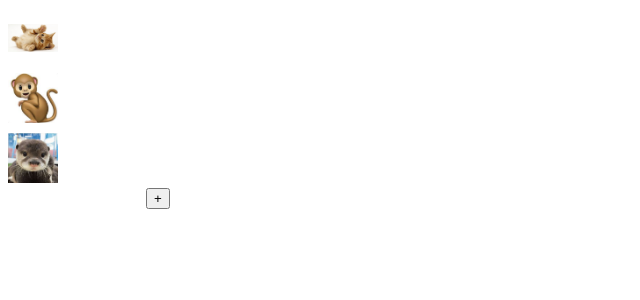
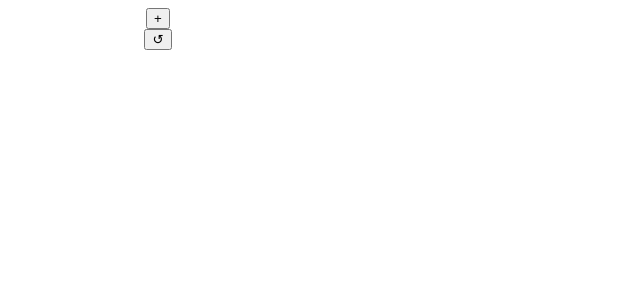
Before and after one commit to judydev/emojist, a React (Create React App) app: page / in a window 1280 px wide. Shown: the top 300 px of the page, without its empty margins (0-640 px from the left). Built offline with nearby package versions, Linux system fonts and the light colour scheme.

Commit message:
update: add emoji list to localStorage as strigified json

```diff
--- a/public/index.html
+++ b/public/index.html
@@ -4,7 +4,7 @@
     <meta charset="utf-8" />
     <meta name="viewport" content="width=device-width, initial-scale=1" />
     <meta name="theme-color" content="#000000" />
-    <link rel="apple-touch-icon" href="%PUBLIC_URL%/doge.png" />
+    <link rel="apple-touch-icon" href="%PUBLIC_URL%/doge.ico" />
   </head>
   <body>
     <div id="emojist-root"></div>
--- a/src/App.css
+++ b/src/App.css
@@ -8,7 +8,7 @@
   width: 60px;
   height: 60px;
   align-content: center;
-  vertical-align: center;
+  display: flex;
 }
 
 .default-image {
--- a/src/App.tsx
+++ b/src/App.tsx
@@ -1,35 +1,41 @@
 import React, { SyntheticEvent, useEffect, useState } from 'react';
 import { AddImage } from './AddImage';
 import './App.css';
-import cat from './assets/cat.jpeg';
-import monkey from './assets/monkey.jpeg';
-import otter from './assets/otter.jpeg';
 import { EmojiWithTooltip } from './EmojiWithTooltip';
 import { readImage } from './utils/readImage';
 
 function App() {
-  let list = [cat, monkey, otter];
-  const storage = localStorage.getItem('emojis');
-  if(storage){
-    list = [...list,storage]
-  }
+  const [emojis, setEmojis] = useState([] as string[]);
 
-  const [emojis,setEmojis] = useState(list);
+  useEffect(() => {
+    const storage = localStorage.getItem('emojis');
+    if (storage) {
+      console.log('stor', storage)
 
-  useEffect(()=>{
-    console.log('onMounted',localStorage)
-  },[])
+      setEmojis(JSON.parse(storage));
+    }
+  }, []);
 
   return (
     <div className="App">
-      {
-        emojis.map((image:string, index:number)=>(
+      {emojis.map((image: string, index: number) => (
           <div key={'emoji-'+index}>
-            <EmojiWithTooltip image={image} />
+          <EmojiWithTooltip
+            key={index}
+            image={image}
+            onRemoveEmoji={(img: string) => {
+              const index = emojis.indexOf(img);
+              let list = emojis;
+              list.splice(index, 1);
+              console.log('li', emojis, img, index, list)
+              setEmojis([...list]);
+              localStorage.setItem('emojis', JSON.stringify(list))
+            }}
+          />
           </div>
-        ))
-      }
+      ))}
       <AddImage onAddImage={onAddImage} />
+      <button onClick={() => { window.location.reload() }}>&#8634;</button>
     </div>
   );
 
@@ -39,11 +45,12 @@ function App() {
       const file = files[0];
 
       console.log('onAddImage',file,typeof file);
-      readImage(file, (img:any)=>{
+      readImage(file, (img: string) => {
         console.log('callback',img)
         // add as json?
-        localStorage.setItem('emojis',img);
-        setEmojis([...emojis,img]);
+        let list: string[] = [...emojis, img];
+        localStorage.setItem('emojis', JSON.stringify(list));
+        setEmojis(list);
       })
     }
   }
--- a/src/EmojiWithTooltip.tsx
+++ b/src/EmojiWithTooltip.tsx
@@ -9,10 +9,12 @@ export function EmojiWithTooltip(props: any) {
             delay={{ show: 250, hide: 400 }}
             overlay={renderTooltip}
         >
-            <div className='emoji-box' onClick={() => {
-                console.log('TODO: add to clipboard')
-            }}>
+            <div className='emoji-box'>
                 <Emoji image={props.image} />
+                <button onClick={() => {
+                    console.log('TODO: add to clipboard')
+                }}>Copy</button>
+                <button onClick={() => props.onRemoveEmoji(props.image)}>Remove</button>
             </div>
         </OverlayTrigger>
     )
```
Also changed, not shown: public/manifest.json.
